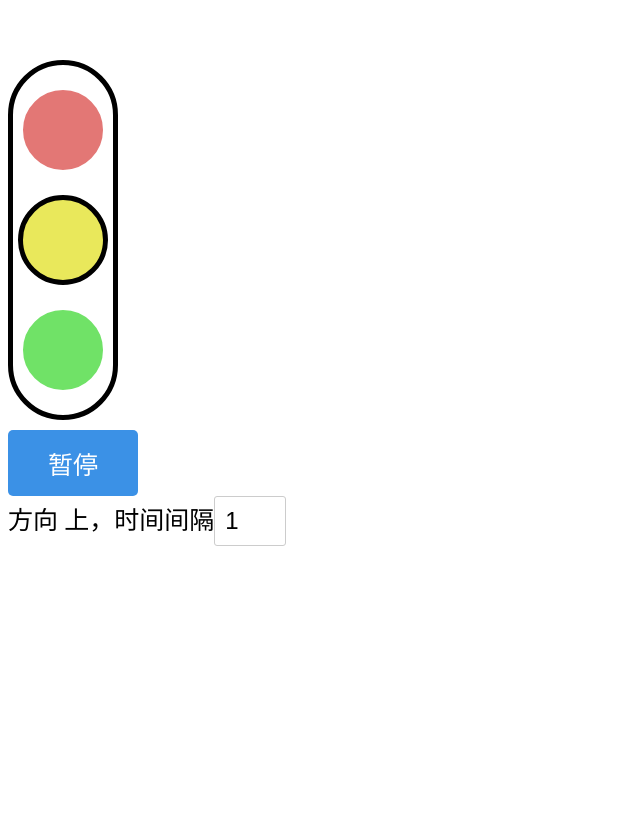
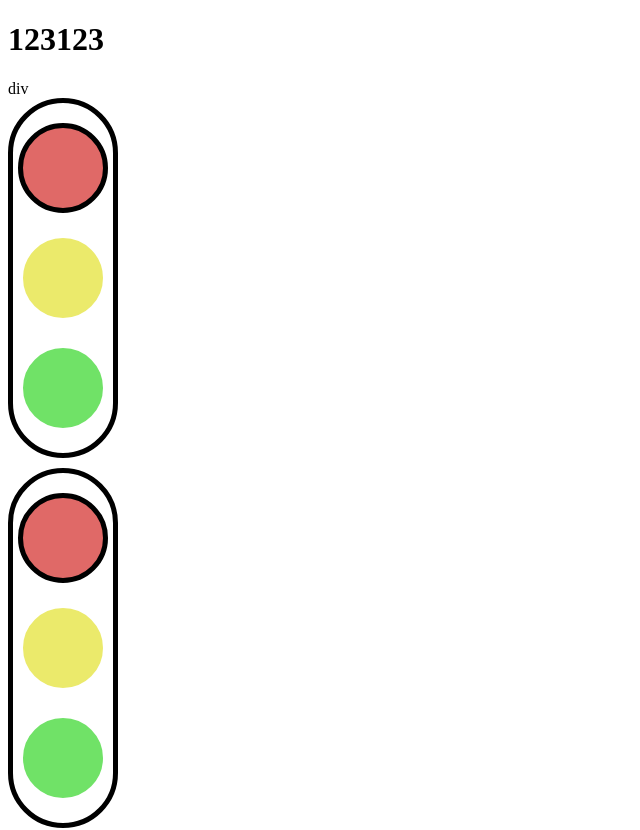
Before and after one commit to guhl0427/vite-demo, a Vue app: page / in a window 1280 px wide. Shown: the top 830 px of the page, without its empty margins (0-640 px from the left). Before the commit the page ends 800 px from the top, so only its background shows below. Built offline with nearby package versions, Linux system fonts and the light colour scheme.

Commit message:
feat: add vue

```diff
--- a/index.html
+++ b/index.html
@@ -8,6 +8,8 @@
   </head>
   <body>
     <div id="app"></div>
+    <script type="module" src="/src/vue/main.ts"></script>
+
     <div id="root"></div>
     <script type="module" src="/src/react/index.tsx"></script>
   </body>
--- a/src/style.css
+++ b/src/style.css
@@ -1,11 +1,11 @@
-#app {
+/* #app {
   font-family: Avenir, Helvetica, Arial, sans-serif;
   -webkit-font-smoothing: antialiased;
   -moz-osx-font-smoothing: grayscale;
   text-align: center;
   color: #2c3e50;
   margin-top: 60px;
-}
+} */
 .traffic-lights {
   position: relative;
   width: 100px;
--- a/src/vite-env.d.ts
+++ b/src/vite-env.d.ts
@@ -6,3 +6,9 @@ interface ImportMetaEnv {
 interface ImportMeta {
   readonly env: ImportMetaEnv
 }
+
+declare module '*.vue' {
+  import type { ComponentOptions } from 'vue'
+  const componentOptions: ComponentOptions
+  export default componentOptions
+}
--- /dev/null
+++ b/src/vue/App.vue
@@ -0,0 +1,20 @@
+<script setup lang="ts">
+import { ref } from 'vue'
+const light = ref([
+  { color: 'red', on: false },
+  { color: 'yellow', on: false },
+  { color: 'green', on: false },
+])
+</script>
+<template>
+  <h1>123123</h1>
+  div
+  <div class="traffic-lights">
+    <div class="light-cursor light light-color-red" />
+    <div class="light light-color-yellow" />
+    <div class="light light-color-green" />
+  </div>
+</template>
+<style>
+/* @import '~/style.css'; */
+</style>
--- /dev/null
+++ b/src/vue/main.ts
@@ -0,0 +1,6 @@
+import { createApp } from 'vue'
+
+import App from './App.vue'
+
+const app = createApp(App)
+app.mount('#app')
--- a/vite.config.ts
+++ b/vite.config.ts
@@ -1,5 +1,6 @@
 import path from 'path'
 import { defineConfig } from 'Vite'
+import vue from '@vitejs/plugin-vue'
 import react from '@vitejs/plugin-react'
 
 export default defineConfig({
@@ -8,5 +9,5 @@ export default defineConfig({
       '~/': `${path.resolve(__dirname, 'src')}/`,
     },
   },
-  plugins: [react()],
+  plugins: [vue(), react()],
 })
```
Also changed, not shown: package.json (+5 -2 lines), tsconfig.json (+15 -4 lines), 2 other files (tests, documents, lock files or other folders).
